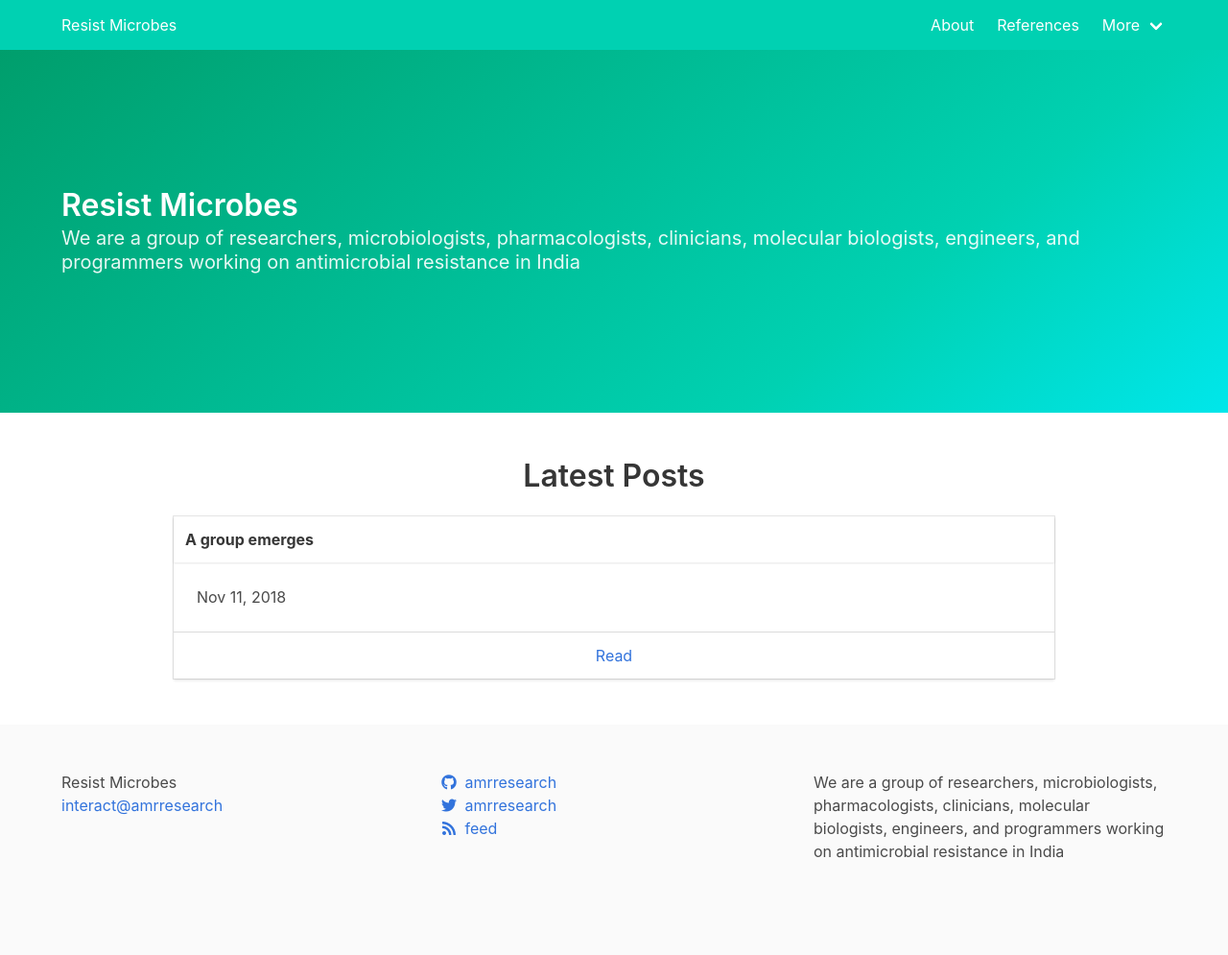
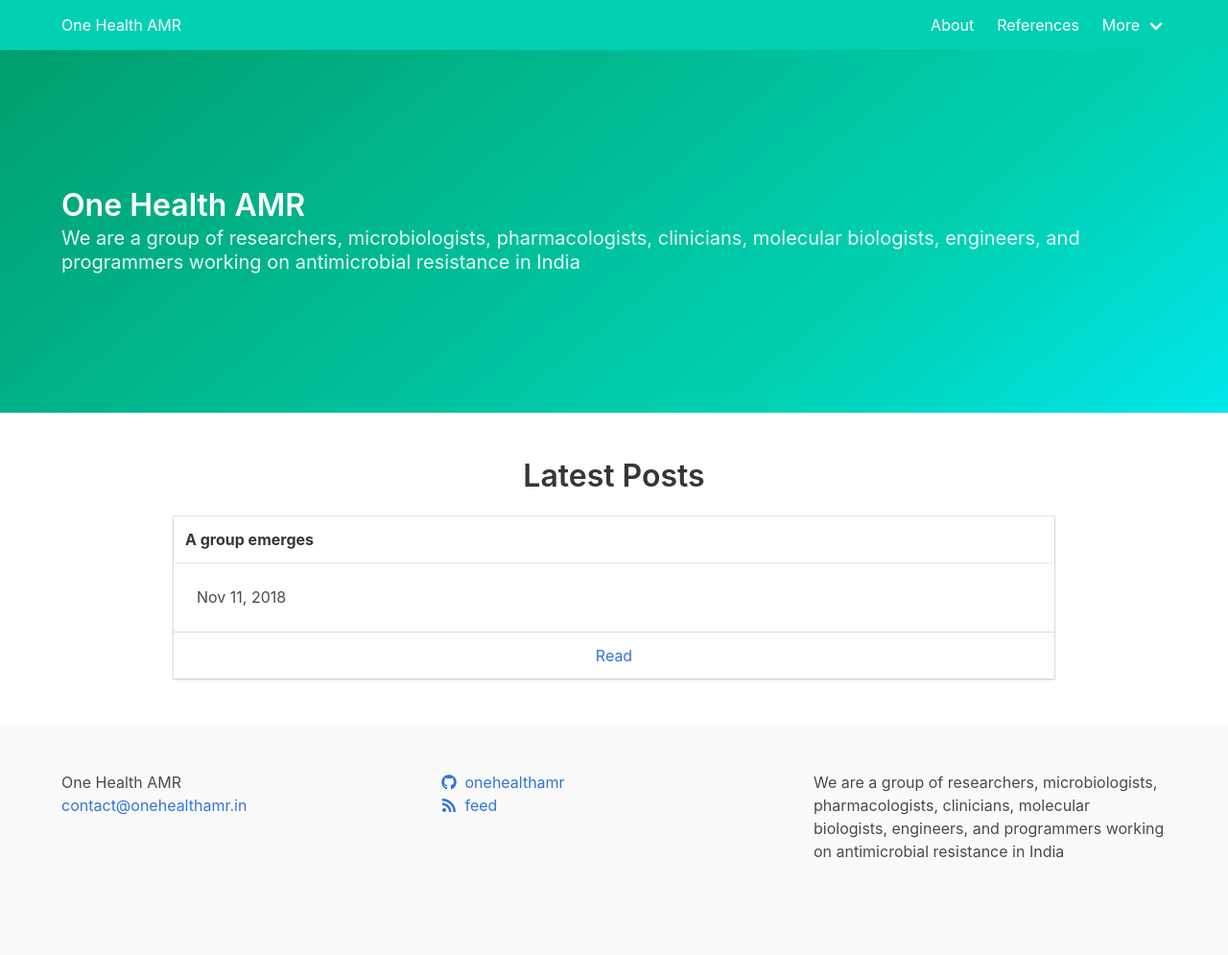
Before and after one commit to onehealthamr/onehealthamr.in, a Jekyll site: the page built from index.md, in a window 1280 px wide. Shown: the whole page at 96% size. Built offline with Jekyll 4.4.1, drawn with Linux system fonts in a browser that asks for light colours; nearby versions of some CDN libraries.

Commit message:
switch to onehealthamr.in, editorial_workflow

```diff
--- a/_config.yml
+++ b/_config.yml
@@ -13,14 +13,13 @@
 # you will see them accessed via {{ site.title }}, {{ site.email }}, and so on.
 # You can create any custom variable you would like, and they will be accessible
 # in the templates via {{ site.myvariable }}.
-title: Resist Microbes
-email: interact@amrresearch
+title: One Health AMR
+email: contact@onehealthamr.in
 description: >- # this means to ignore newlines until "baseurl:"
   We are a group of researchers, microbiologists, pharmacologists, clinicians, molecular biologists, engineers, and programmers working on antimicrobial resistance in India
 baseurl: "" # the subpath of your site, e.g. /blog
-url: "" # the base hostname & protocol for your site, e.g. http://example.com
-twitter_username: amrresearch
-github_username:  amrresearch
+url: "https://onehealthamr.in" # the base hostname & protocol for your site, e.g. http://example.com
+github_username: onehealthamr
 rss: feed
 
 permalink: /:categories/:title
--- a/admin/config.yml
+++ b/admin/config.yml
@@ -19,4 +19,7 @@
 
 backend:
   name: github
-  repo: asdofindia/resistmicrobes
+  repo: onehealthamr/onehealthamr.in
+
+publish_mode: editorial_workflow
+display_url: https://onehealthamr.in
```
